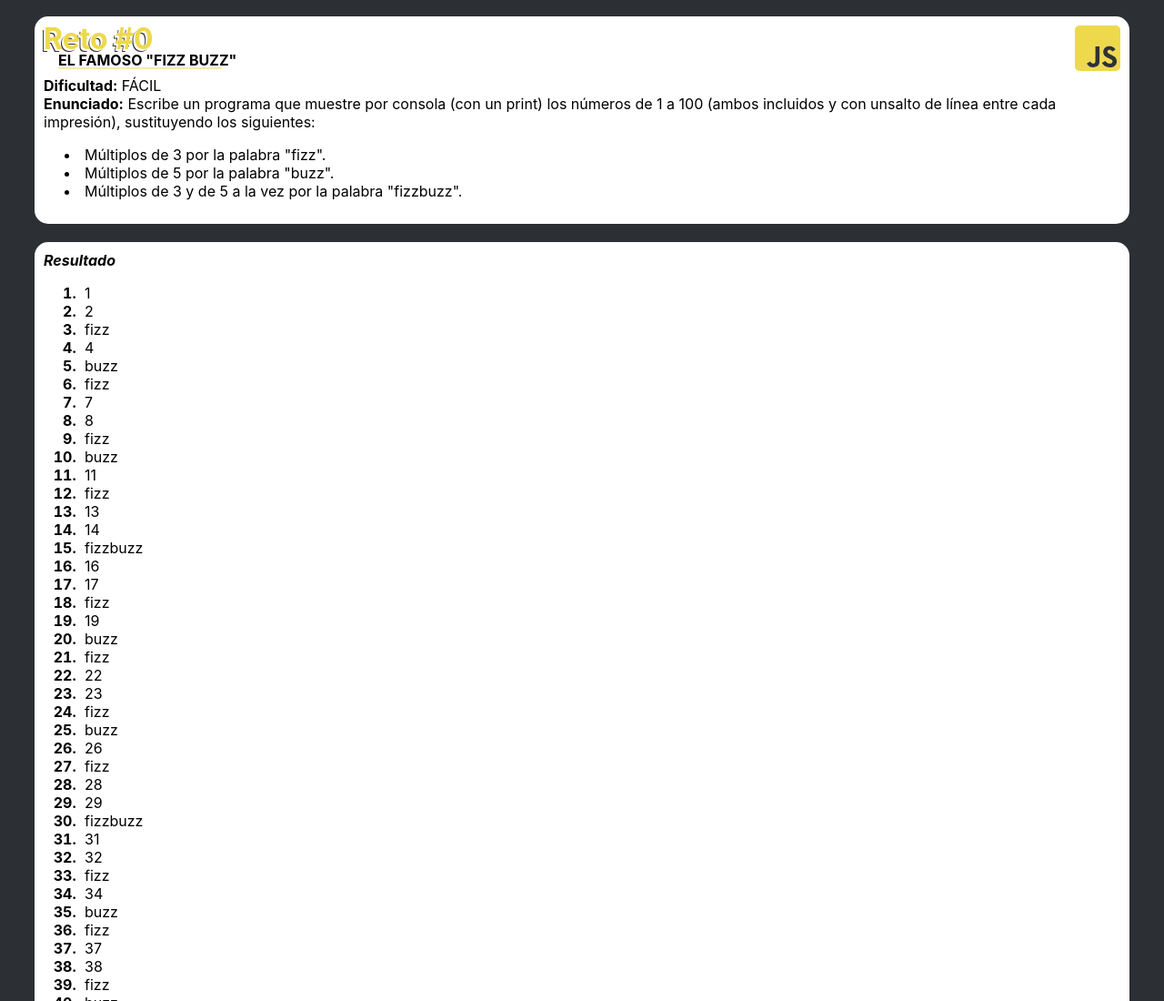
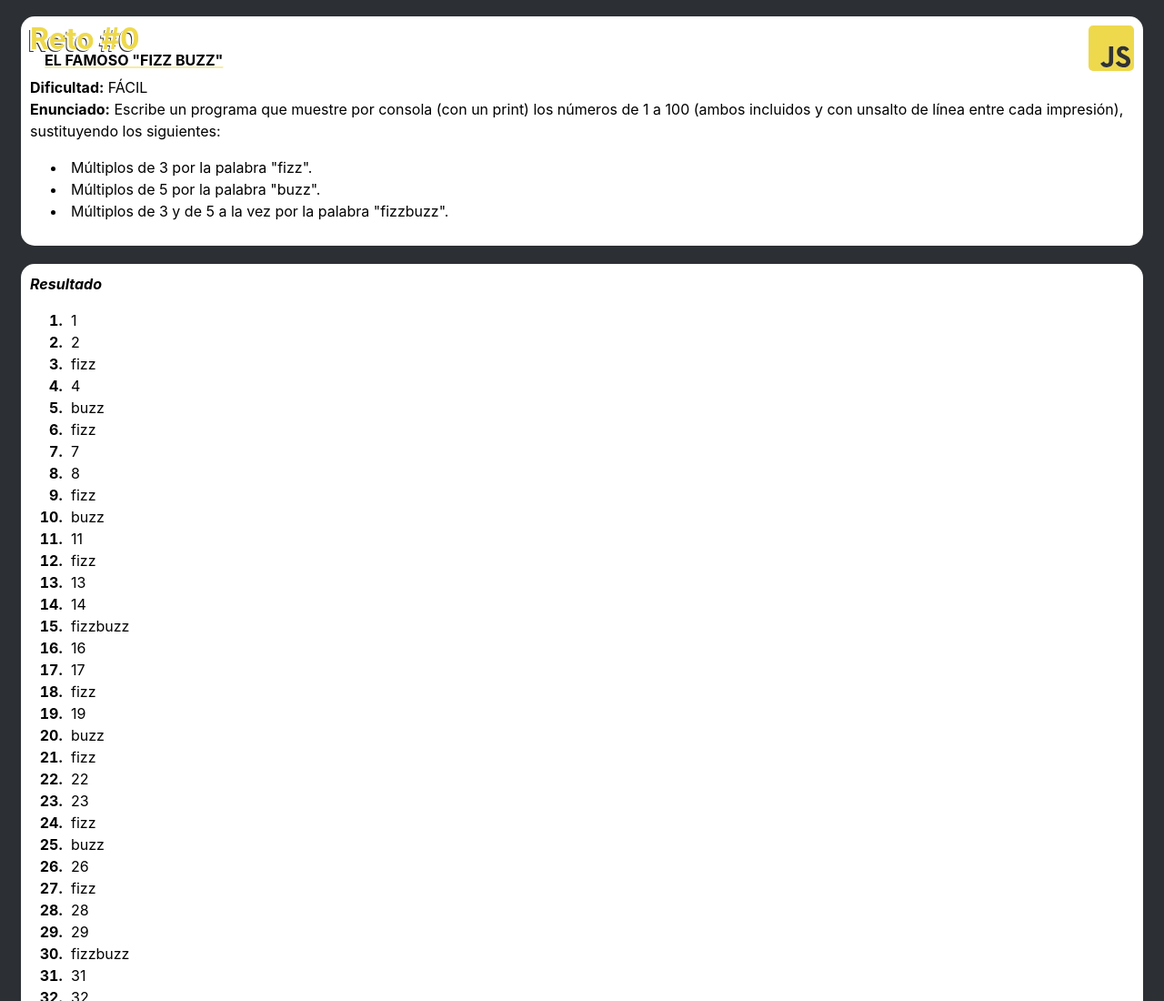
Before and after one commit to MauricioDMO/JS-Practices, a plain HTML site: page 00/index.html in a window 1280 px wide. Shown: the top 1100 px of the page at 91% size. Drawn offline with Linux system fonts and the light colour scheme.

Commit message:
Mejoras visuales

```diff
--- a/resources/problemStyle.css
+++ b/resources/problemStyle.css
@@ -1,11 +1,8 @@
-:root {
-  --sub: 180px;
-}
-
 body {
   font-family: system-apple-system, BlinkMacSystemFont, 'Segoe UI', Roboto, Oxygen, Ubuntu, Cantarell, 'Open Sans', 'Helvetica Neue', sans-serif;
   background-color: #2c2f33;
-  padding: 10px 30px;
+  line-height: 1.5rem;
+  padding: 10px 15px;
 }
 
 .card {
@@ -32,38 +29,28 @@ body {
 
 .reto {
   margin: 0;
+  margin-right: 60px;
   line-height: 30px;
   color: #eed94d;
   text-shadow: -2px 2px 0px #fff, -3px 3px 0 #31322f;
 }
 
-.tema::after {
-  content: '';
-  display: inline-block;
-  position: absolute;
-  left: 26px;
-  top: 56px;
-  height: 2px;
-  width: var(--sub);
-  background-color: #eed94d;
-  border-radius: 10px;
+.tema {
+  margin: 0 60px 10px 16px;
+  font-size: 16px;
+  line-height: 16px;
+  text-decoration: underline solid #eed94d 2px;
   animation: line 2s ease-in-out infinite alternate;
 }
 
 @keyframes line {
   from {
-    opacity: 0;
+    text-decoration-color: #eed94d00;
   }
 
   to {
-    opacity: 1;
+    text-decoration-color: #eed94dff;
   }
-}
-
-.tema {
-  margin: 0 16px 10px;
-  font-size: 16px;
-  line-height: 16px;
 }
 
 .res {
```
